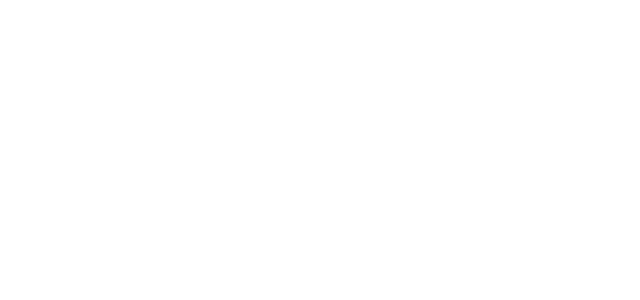
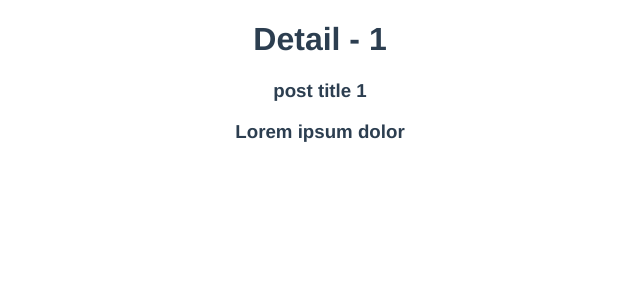
Before and after one commit to DanteThuta/composition-vue, a Vue app: page /posts/1 in a window 1280 px wide. Before the commit this address had no page. Shown: the top 300 px of the page, without its empty margins (320-960 px from the left). Built offline with nearby package versions, Linux system fonts and the light colour scheme; data requests are answered from the project's data file.

Commit message:
Make a Single Fetching Funcion for Single Post

```diff
--- a/src/components/SinglePost.vue
+++ b/src/components/SinglePost.vue
@@ -1,5 +1,7 @@
 <template>
-      <h2> {{post.title}}</h2>
+      <router-link :to="{name:'Detail',params:{id:post.id}}">
+           <h2> {{post.title}}</h2>
+      </router-link>
       <h3>{{cutContent}}</h3>
 </template>
 
--- /dev/null
+++ b/src/composables/getPost.js
@@ -0,0 +1,27 @@
+import { ref } from "vue";
+
+let getPost=(id)=>{
+    let post = ref(null);// give Null at First
+    let error = ref('');
+
+    let load=async()=>{
+        try{
+            //fetching a Single Data (with Id)
+            let response = await fetch("http://localhost:3000/posts/" + id);
+
+            if(response.status == 404){
+                throw new Error("not Found URL");
+            }
+            let data = await response.json();
+            post.value = data;
+        }
+        catch(err){
+            error.value = err.message;
+        }
+    }
+
+    return {post,error,load};
+
+}
+
+export default getPost;
--- a/src/composables/getPosts.js
+++ b/src/composables/getPosts.js
@@ -22,7 +22,7 @@
 
     }
 
-    return {posts,error,load};
+    return {posts,error,load}; //need return to provide Function at the others
 }
 
 export default getPosts;
--- a/src/router/index.js
+++ b/src/router/index.js
@@ -1,5 +1,6 @@
 import { createRouter, createWebHistory } from 'vue-router'
 import Home from '../views/Home.vue'
+import Detail from '../views/Detail.vue'
 
 const routes = [
   {
@@ -8,12 +9,10 @@
     component: Home
   },
   {
-    path: '/about',
-    name: 'About',
-    // route level code-splitting
-    // this generates a separate chunk (about.[hash].js) for this route
-    // which is lazy-loaded when the route is visited.
-    component: () => import(/* webpackChunkName: "about" */ '../views/About.vue')
+    path: '/posts/:id',
+    name: 'Detail',
+    component: Detail,
+    props: true //don't forget to carry Props here
   }
 ]
 
--- /dev/null
+++ b/src/views/Detail.vue
@@ -0,0 +1,30 @@
+<template>
+  <h1>Detail - {{id}}</h1>
+
+    <div v-if="post">
+        <h3>{{post.title}}</h3>
+        <h3>{{post.content}}</h3>
+    </div>
+    <div v-else>
+        Loading....
+    </div>
+
+</template>
+
+<script>
+import getPost from '../composables/getPost'
+
+export default {
+    props: ["id"],
+    setup(props){
+        let {post,error,load} = getPost(props.id);// require carry id from props
+        load();
+        return {post,error};
+    }
+
+}
+</script>
+
+<style>
+
+</style>
```
Also changed, not shown: note.txt.
